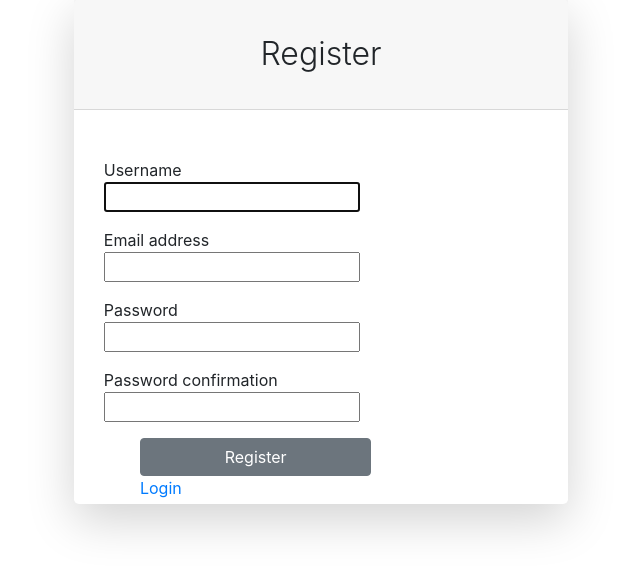
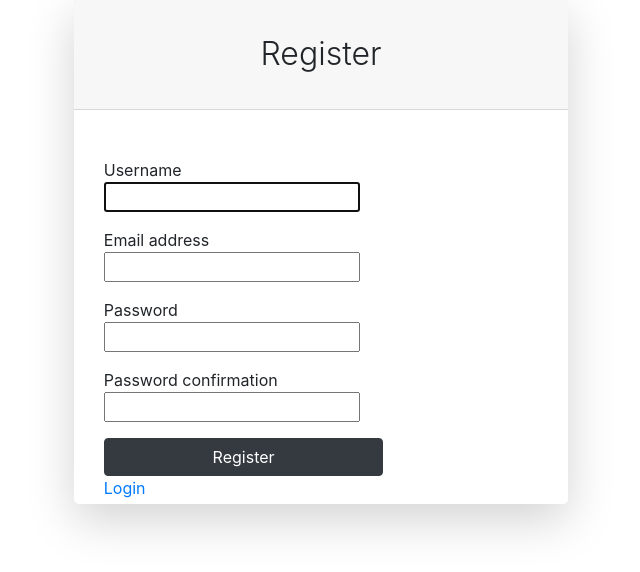
Before and after one commit to ginalamp/TCGPlayer, a Django app: page /register/ in a window 1280 px wide. Shown: the part 111-683 px from the top of the page, without its empty margins (319-959 px from the left). Run offline with Django 3.2, Linux system fonts and the light colour scheme; some libraries are stand-ins or nearby versions.

Commit message:
Fixed indentation on login and register pages

```diff
--- a/src/templates/login.html
+++ b/src/templates/login.html
@@ -23,8 +23,8 @@
                                     <div class="form-group clearfix">
                                         {{ form.password.label }} {{ form.password }}
                                     </div>
-                                    <div class="col-md-6 col-md-offset-4">
-                                        <input name="login" type="submit" value="Login" class="btn btn-secondary my-2 my-sm-0" /><a href="/register/">Register</a>
+                                    <div class="form-group mt-0 mb-1">
+                                        <input name="login" type="submit" value="Login" class="btn btn-secondary btn-dark btn-block my-2 my-sm-0" /><a href="/register/">Register</a>
                                     </div>
                                 </div>
                             </div>
--- a/src/templates/register.html
+++ b/src/templates/register.html
@@ -29,14 +29,8 @@
                                     <div class="form-group clearfix">
                                         {{ form.password2.label }} {{ form.password2 }}
                                     </div>
-                    <div class="form-row justify-content-center">
-                      <div class="col-md-10 offset-md-1">
                                     <div class="form-group mt-0 mb-1">
-                          <input name="register" type="submit" value="Register"
-                            class="btn btn-secondary my-2 my-sm-0 btn-block" /><a href="/login/">Login</a>
-                        </div>
-                      </div>
-                    </div>
+                                        <input name="register" type="submit" value="Register" class="btn btn-secondary btn-dark btn-block my-2 my-sm-0" /><a href="/login/">Login</a>
                                     </div>
                                 </div>
                             </div>
```
Lines whose indentation alone changed are shown as unchanged.
